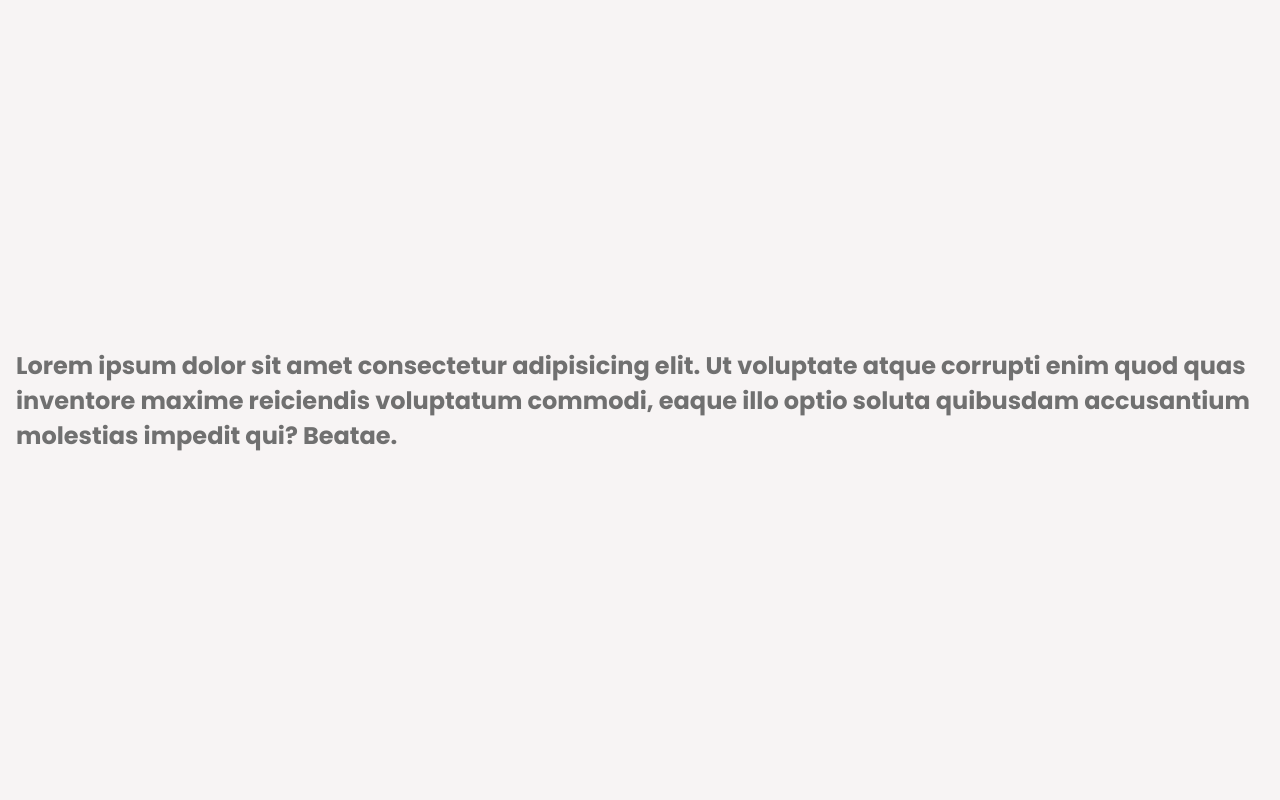
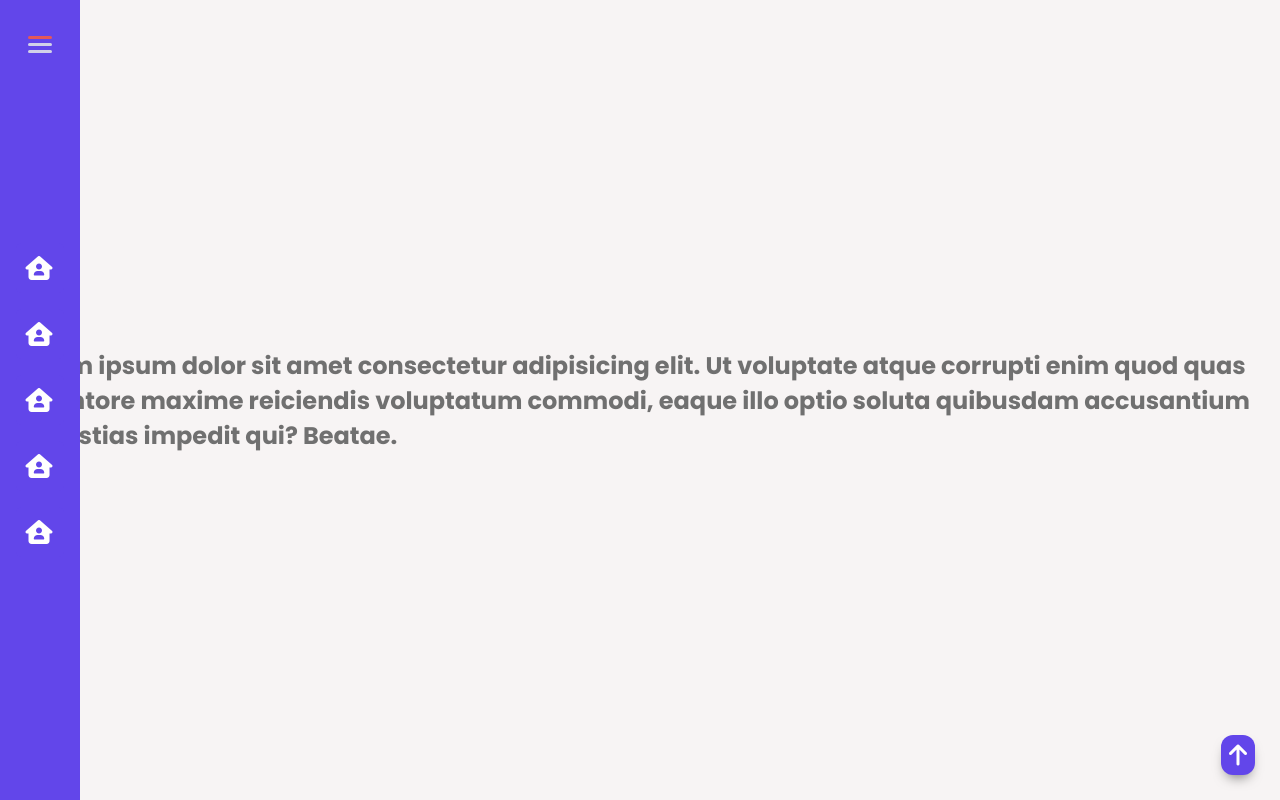
Before and after one commit to Javiercc1988/Portfolio, a plain HTML site: page index.html in a window 1280 px wide. Shown: the top 800 px of the page. Drawn offline with Linux system fonts and the light colour scheme.

Commit message:
[v1.0] Sidenav + hamburguer + Button to top

```diff
--- a/index.html
+++ b/index.html
@@ -16,6 +16,46 @@
   </head>
 
   <body>
+    <nav class="sidenav close">
+      <label for="checkbox" class="hamburguer-container">
+        <input type="checkbox" id="checkbox" />
+        <span class="line top-line"></span>
+        <span class="line middle-line"></span>
+        <span class="line bottom-line"></span>
+      </label>
+      <ul class="menu-list">
+        <li class="menu-list-item">
+          <a href="#home">
+            <i class="fa-solid fa-house-user icon"></i>
+            <span class="text menu-item-text">Home</span></a
+          >
+        </li>
+        <li class="menu-list-item">
+          <a href="#intro">
+            <i class="fa-solid fa-house-user"></i>
+            <span class="text menu-item-text">Intro</span></a
+          >
+        </li>
+        <li class="menu-list-item">
+          <a href="#about">
+            <i class="fa-solid fa-house-user"></i>
+            <span class="text menu-item-text">About</span></a
+          >
+        </li>
+        <li class="menu-list-item">
+          <a href="#projects">
+            <i class="fa-solid fa-house-user"></i>
+            <span class="text menu-item-text">Proyectos</span></a
+          >
+        </li>
+        <li class="menu-list-item">
+          <a href="#contact">
+            <i class="fa-solid fa-house-user"></i>
+            <span class="text menu-item-text">Contacto</span></a
+          >
+        </li>
+      </ul>
+    </nav>
     <section class="section section-welcome">
       <h1>
         Lorem ipsum dolor sit amet consectetur adipisicing elit. Ut voluptate
@@ -245,5 +285,7 @@
         </div>
       </fieldset>
     </section>
+
+      <i id="button-top-page" class="fa-solid fa-arrow-up"></i>
   </body>
 </html>
--- a/script/script.js
+++ b/script/script.js
@@ -1,6 +1,18 @@
 //CARDS
 const cardImage = document.querySelectorAll(".card-img");
 const contentBlock = document.querySelectorAll(".content-block");
+
+const sidenav = document.querySelector(".sidenav");
+const toggle = document.querySelector(".toggle");
+const btn = document.querySelector("#checkbox");
+
+const buttonGoTopPage = document.querySelector("#button-top-page");
+buttonGoTopPage.onclick = () => window.scrollTo({ top: 0 });
+
+btn.addEventListener("click", () => {
+  console.log("click");
+  sidenav.classList.toggle("close");
+});
 
 cardImage.forEach((_, i) => {
   cardImage[i].addEventListener("click", () => {
--- /dev/null
+++ b/styles/partials/_hamburguer.sass
@@ -0,0 +1,40 @@
+
+/* HAMBURGUER MENU */
+#checkbox
+    display: none
+
+.hamburguer-container
+    position: fixed
+    padding: 2rem 1.5rem
+    display: flex
+    align-items: center
+    justify-content: center
+    cursor: pointer
+
+.line
+    position: absolute
+    width: 1.5rem
+    height: 3px
+    background-color: $violet-light-color
+    border-radius: 3px
+    transition: transform 0.25s, opacity 0.35s
+
+.top-line
+    transform: translateY(-7px)
+    background-color: $red-light-color
+
+.bottom-line
+    transform: translateY(7px)
+
+/* Es importante utilizar un ID para el checkbox para poder hacer uso de '~' si se usa una clase no funcionará */
+#checkbox:checked ~ .top-line
+    transform: rotate(45deg)
+    background-color: $red-light-color
+
+#checkbox:checked ~ .middle-line
+    transform: translateX(-150px)
+    opacity: 0
+
+#checkbox:checked ~ .bottom-line
+    transform: rotate(-45deg)
+    background-color: $violet-light-color
--- /dev/null
+++ b/styles/partials/_sidenav.sass
@@ -0,0 +1,70 @@
+.sidenav
+    position: fixed
+    display: flex
+    flex-direction: column
+    height: 100%
+    width: 250px
+    padding: 0.8rem 1rem
+    transition: all 0.4s ease-in-out
+    background-color: $violet-color
+    z-index:3
+
+    &.close
+        width: 80px
+        background-color: $violet-color
+
+.menu-bar
+    margin-top: 3rem
+    height: 100%
+
+.menu-container
+    height: 100%
+
+.menu-list
+    display: flex
+    flex-direction: column
+    justify-content: center
+    height: 100%
+
+    &-item
+        height: 3.125rem
+        display: flex
+        align-items: center
+        margin-top: 1rem
+
+    &-item:nth-child(1)
+        margin-top: 0
+
+    &-item a
+        list-style: none
+        height: 100%
+        background-color: $violet-color
+        color: $white-color
+        display: flex
+        align-items: center
+        height: 100%
+        width: 100%
+        border-radius: 5px
+        text-decoration: none
+        padding: 0.6rem
+        max-width: 200px
+        transition: all 0.5s ease
+
+    &-item a:hover
+        background-color: $red-light-color
+
+    &-item a i
+        color: $white-color
+        font-size: 1.5rem
+        margin-right: 0.5rem
+        transition: all 0.3s ease
+
+.text
+    font-size: 1.2rem
+    white-space: nowrap
+    color: $white-color
+    opacity: 1
+    transition: all 0.3s ease
+
+    .sidenav.close &
+        opacity: 0
--- a/styles/style.sass
+++ b/styles/style.sass
@@ -2,6 +2,8 @@
 @import partials/mixins
 @import partials/fonts
 @import partials/button-send
+@import partials/hamburguer
+@import partials/sidenav
 @import partials/section-intro
 @import partials/section-projects
 @import partials/section-contact
@@ -20,6 +22,27 @@ body
     scroll-behavior: smooth
     height: 100vh
     min-height: 100vh
+    max-width: 100%
+
+body
+    position: relative
+    z-index: 0
+
+#button-top-page
+    @include box-shadow
+    position: fixed
+    bottom: 25px
+    right: 25px
+    z-index: 1
+    font-size: 1.5rem
+    color: $white-color
+    background-color: $violet-color
+    padding: .5rem
+    border-radius: 12px
+    transition: all .3s ease
+    cursor: pointer
+    &:hover
+        bottom: 30px
 
 .section
     height: 100vh
```
Also changed, not shown: styles/style.css, 1 other file.
